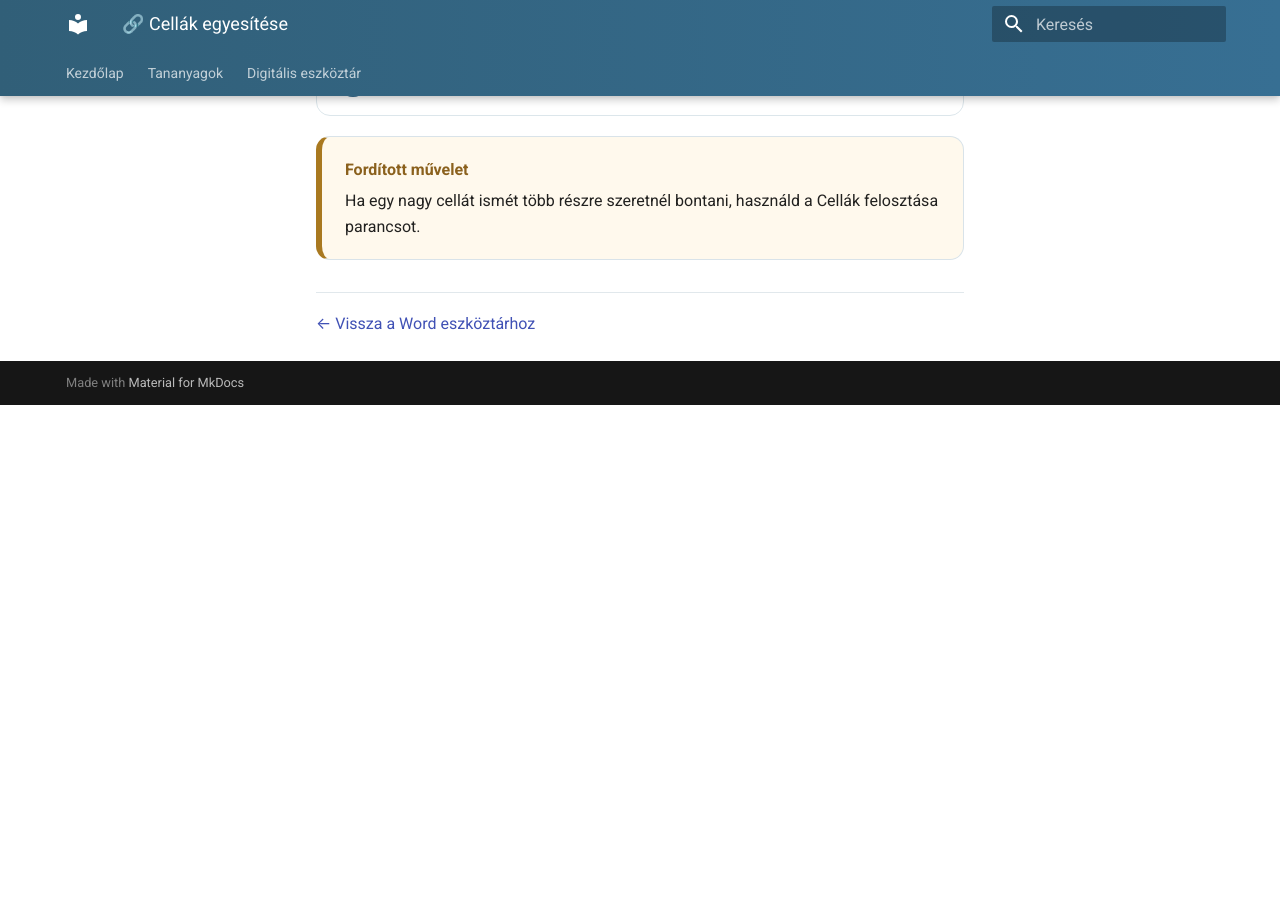
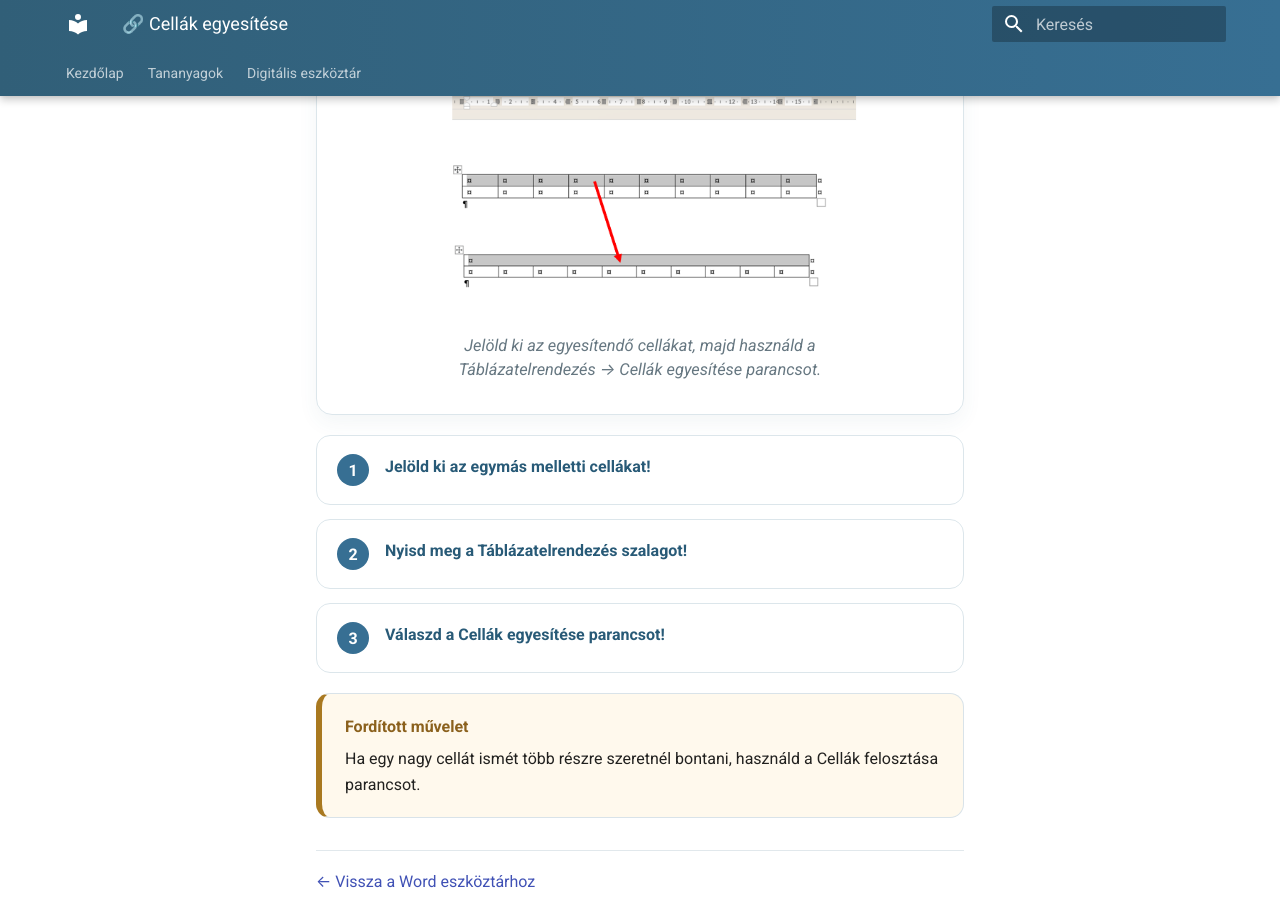
Before and after one commit to bsuszter/digitalis-eszkoztar, an MkDocs documentation site: the page built from docs/eszkoztar/word/tablazat-egyesites.md, in a window 1280 px wide and 900 px high, scrolled down 676 px. Built offline with MkDocs 1.6.1 and Material for MkDocs 9.7.7, drawn with Linux system fonts in a browser that asks for light colours; before the commit the page ends 1081 px from its top, so only the background shows below that.

Commit message:
Add Word table merge illustration

```diff
--- a/docs/eszkoztar/word/tablazat-egyesites.md
+++ b/docs/eszkoztar/word/tablazat-egyesites.md
@@ -5,6 +5,11 @@
   <h2>Több cellából egy nagyobb cella</h2>
   <p>Cellákat akkor érdemes egyesíteni, ha több cella helyett egy közös területre van szükséged, például egy széles címsorhoz.</p>
 </div>
+
+<figure class="tool-figure" markdown>
+![Cellák egyesítése Word-táblázatban](../../images/eszkoztar/word/16-cellak-egyesitese.png){ loading=lazy }
+<figcaption>Jelöld ki az egyesítendő cellákat, majd használd a Táblázatelrendezés → Cellák egyesítése parancsot.</figcaption>
+</figure>
 
 <div class="step-stack">
   <div class="step-card"><span class="step-no">1</span><div><strong>Jelöld ki az egymás melletti cellákat!</strong></div></div>
```
